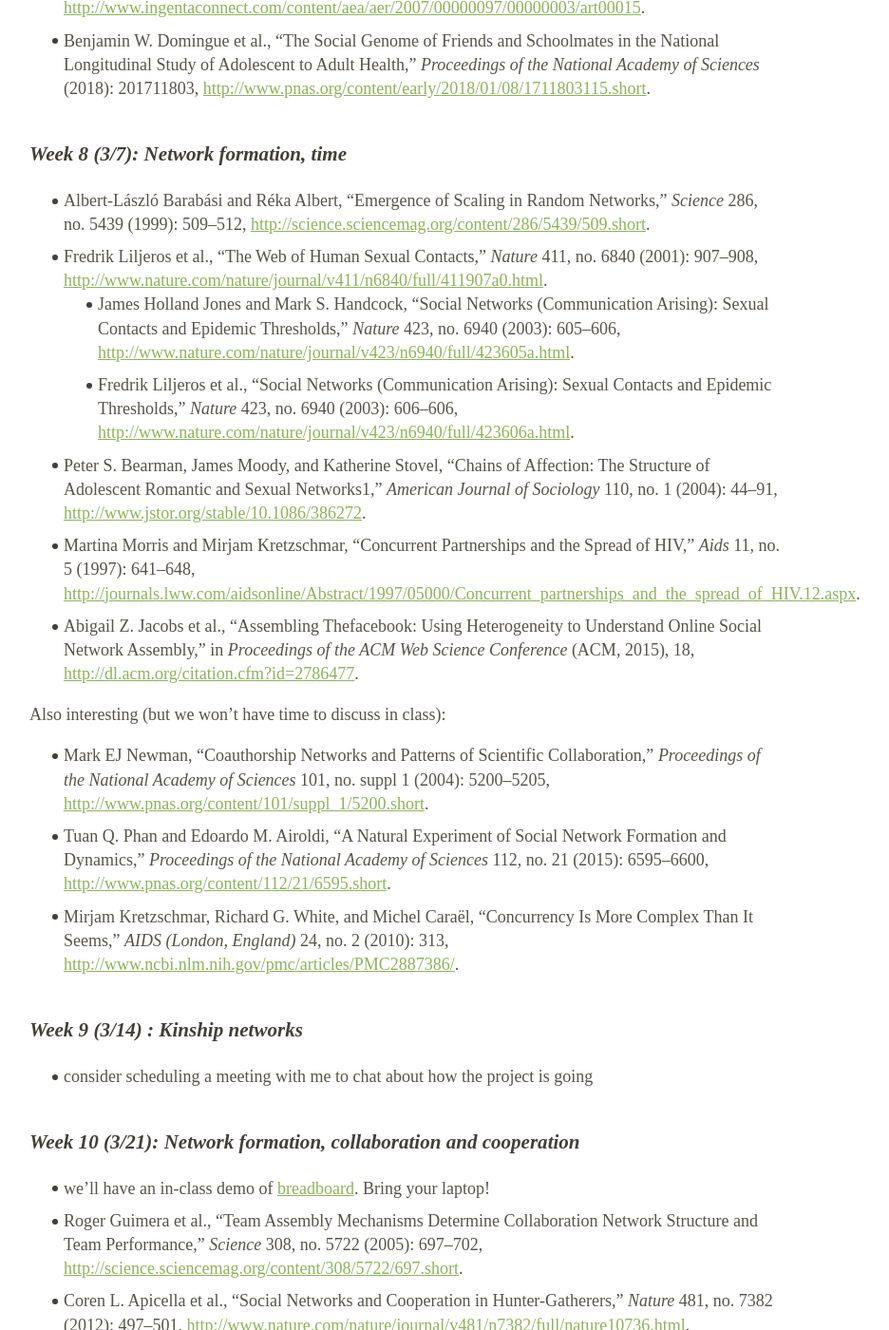
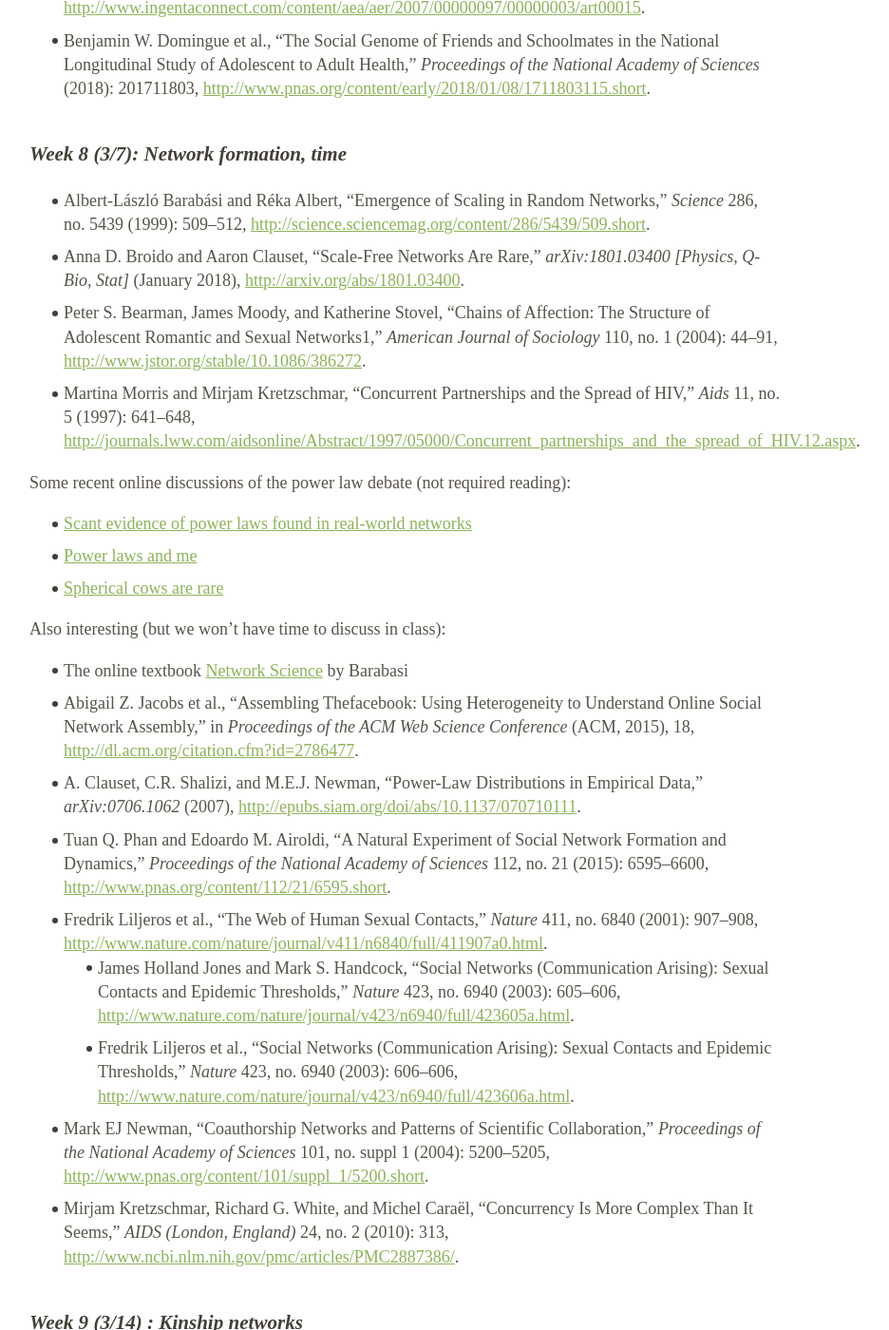
Before and after one commit to dfeehan/dfeehan.github.io, a Jekyll site: the page teaching/2018sp_demog260.html, which Jekyll copies as it is, in a window 1280 px wide and 1400 px high, scrolled down 7868 px. Shown: the whole window at 95% size, without its empty margins (213-1149 px from the left). Built offline with Jekyll 4.4.1, drawn with Linux system fonts in a browser that asks for light colours.

Commit message:
updated syllabus

```diff
--- a/teaching/2018sp_demog260.html
+++ b/teaching/2018sp_demog260.html
@@ -490,19 +490,28 @@ The purpose of this paper is to connect the topics of this class to your actual
 <h3 id="week-8-37-network-formation-time">Week 8 (3/7): Network formation, time</h3>
 <ul>
 <li><span class="citation" data-cites="barabasi_emergence_1999">Albert-László Barabási and Réka Albert, “Emergence of Scaling in Random Networks,” <em>Science</em> 286, no. 5439 (1999): 509–512, <a href="http://science.sciencemag.org/content/286/5439/509.short" class="uri">http://science.sciencemag.org/content/286/5439/509.short</a>.</span></li>
+<li><span class="citation" data-cites="broido_scalefree_2018">Anna D. Broido and Aaron Clauset, “Scale-Free Networks Are Rare,” <em>arXiv:1801.03400 [Physics, Q-Bio, Stat]</em> (January 2018), <a href="http://arxiv.org/abs/1801.03400" class="uri">http://arxiv.org/abs/1801.03400</a>.</span></li>
+<li><span class="citation" data-cites="bearman_chains_2004">Peter S. Bearman, James Moody, and Katherine Stovel, “Chains of Affection: The Structure of Adolescent Romantic and Sexual Networks1,” <em>American Journal of Sociology</em> 110, no. 1 (2004): 44–91, <a href="http://www.jstor.org/stable/10.1086/386272" class="uri">http://www.jstor.org/stable/10.1086/386272</a>.</span></li>
+<li><span class="citation" data-cites="morris_concurrent_1997">Martina Morris and Mirjam Kretzschmar, “Concurrent Partnerships and the Spread of HIV,” <em>Aids</em> 11, no. 5 (1997): 641–648, <a href="http://journals.lww.com/aidsonline/Abstract/1997/05000/Concurrent_partnerships_and_the_spread_of_HIV.12.aspx" class="uri">http://journals.lww.com/aidsonline/Abstract/1997/05000/Concurrent_partnerships_and_the_spread_of_HIV.12.aspx</a>.</span></li>
+</ul>
+<p>Some recent online discussions of the power law debate (not required reading):</p>
+<ul>
+<li><a href="https://www.quantamagazine.org/scant-evidence-of-power-laws-found-in-real-world-networks-20180215/">Scant evidence of power laws found in real-world networks</a></li>
+<li><a href="https://petterhol.me/2018/01/12/me-and-power-laws/">Power laws and me</a></li>
+<li><a href="https://www.barzellab.com/ideas">Spherical cows are rare</a></li>
+</ul>
+<p>Also interesting (but we won’t have time to discuss in class):</p>
+<ul>
+<li>The online textbook <a href="http://barabasi.com/networksciencebook/">Network Science</a> by Barabasi</li>
+<li><span class="citation" data-cites="jacobs_assembling_2015">Abigail Z. Jacobs et al., “Assembling Thefacebook: Using Heterogeneity to Understand Online Social Network Assembly,” in <em>Proceedings of the ACM Web Science Conference</em> (ACM, 2015), 18, <a href="http://dl.acm.org/citation.cfm?id=2786477" class="uri">http://dl.acm.org/citation.cfm?id=2786477</a>.</span></li>
+<li><span class="citation" data-cites="clauset_powerlaw_2007">A. Clauset, C.R. Shalizi, and M.E.J. Newman, “Power-Law Distributions in Empirical Data,” <em>arXiv:0706.1062</em> (2007), <a href="http://epubs.siam.org/doi/abs/10.1137/070710111" class="uri">http://epubs.siam.org/doi/abs/10.1137/070710111</a>.</span></li>
+<li><span class="citation" data-cites="phan_natural_2015">Tuan Q. Phan and Edoardo M. Airoldi, “A Natural Experiment of Social Network Formation and Dynamics,” <em>Proceedings of the National Academy of Sciences</em> 112, no. 21 (2015): 6595–6600, <a href="http://www.pnas.org/content/112/21/6595.short" class="uri">http://www.pnas.org/content/112/21/6595.short</a>.</span></li>
 <li><span class="citation" data-cites="liljeros_web_2001">Fredrik Liljeros et al., “The Web of Human Sexual Contacts,” <em>Nature</em> 411, no. 6840 (2001): 907–908, <a href="http://www.nature.com/nature/journal/v411/n6840/full/411907a0.html" class="uri">http://www.nature.com/nature/journal/v411/n6840/full/411907a0.html</a>.</span>
 <ul>
 <li><span class="citation" data-cites="jones_social_2003">James Holland Jones and Mark S. Handcock, “Social Networks (Communication Arising): Sexual Contacts and Epidemic Thresholds,” <em>Nature</em> 423, no. 6940 (2003): 605–606, <a href="http://www.nature.com/nature/journal/v423/n6940/full/423605a.html" class="uri">http://www.nature.com/nature/journal/v423/n6940/full/423605a.html</a>.</span></li>
 <li><span class="citation" data-cites="liljeros_social_2003">Fredrik Liljeros et al., “Social Networks (Communication Arising): Sexual Contacts and Epidemic Thresholds,” <em>Nature</em> 423, no. 6940 (2003): 606–606, <a href="http://www.nature.com/nature/journal/v423/n6940/full/423606a.html" class="uri">http://www.nature.com/nature/journal/v423/n6940/full/423606a.html</a>.</span></li>
 </ul></li>
-<li><span class="citation" data-cites="bearman_chains_2004">Peter S. Bearman, James Moody, and Katherine Stovel, “Chains of Affection: The Structure of Adolescent Romantic and Sexual Networks1,” <em>American Journal of Sociology</em> 110, no. 1 (2004): 44–91, <a href="http://www.jstor.org/stable/10.1086/386272" class="uri">http://www.jstor.org/stable/10.1086/386272</a>.</span></li>
-<li><span class="citation" data-cites="morris_concurrent_1997">Martina Morris and Mirjam Kretzschmar, “Concurrent Partnerships and the Spread of HIV,” <em>Aids</em> 11, no. 5 (1997): 641–648, <a href="http://journals.lww.com/aidsonline/Abstract/1997/05000/Concurrent_partnerships_and_the_spread_of_HIV.12.aspx" class="uri">http://journals.lww.com/aidsonline/Abstract/1997/05000/Concurrent_partnerships_and_the_spread_of_HIV.12.aspx</a>.</span></li>
-<li><span class="citation" data-cites="jacobs_assembling_2015">Abigail Z. Jacobs et al., “Assembling Thefacebook: Using Heterogeneity to Understand Online Social Network Assembly,” in <em>Proceedings of the ACM Web Science Conference</em> (ACM, 2015), 18, <a href="http://dl.acm.org/citation.cfm?id=2786477" class="uri">http://dl.acm.org/citation.cfm?id=2786477</a>.</span></li>
-</ul>
-<p>Also interesting (but we won’t have time to discuss in class):</p>
-<ul>
 <li><span class="citation" data-cites="newman_coauthorship_2004">Mark EJ Newman, “Coauthorship Networks and Patterns of Scientific Collaboration,” <em>Proceedings of the National Academy of Sciences</em> 101, no. suppl 1 (2004): 5200–5205, <a href="http://www.pnas.org/content/101/suppl_1/5200.short" class="uri">http://www.pnas.org/content/101/suppl_1/5200.short</a>.</span></li>
-<li><span class="citation" data-cites="phan_natural_2015">Tuan Q. Phan and Edoardo M. Airoldi, “A Natural Experiment of Social Network Formation and Dynamics,” <em>Proceedings of the National Academy of Sciences</em> 112, no. 21 (2015): 6595–6600, <a href="http://www.pnas.org/content/112/21/6595.short" class="uri">http://www.pnas.org/content/112/21/6595.short</a>.</span></li>
 <li><span class="citation" data-cites="kretzschmar_concurrency_2010">Mirjam Kretzschmar, Richard G. White, and Michel Caraël, “Concurrency Is More Complex Than It Seems,” <em>AIDS (London, England)</em> 24, no. 2 (2010): 313, <a href="http://www.ncbi.nlm.nih.gov/pmc/articles/PMC2887386/" class="uri">http://www.ncbi.nlm.nih.gov/pmc/articles/PMC2887386/</a>.</span></li>
 </ul>
 <h3 id="week-9-314-kinship-networks">Week 9 (3/14) : Kinship networks</h3>
```
